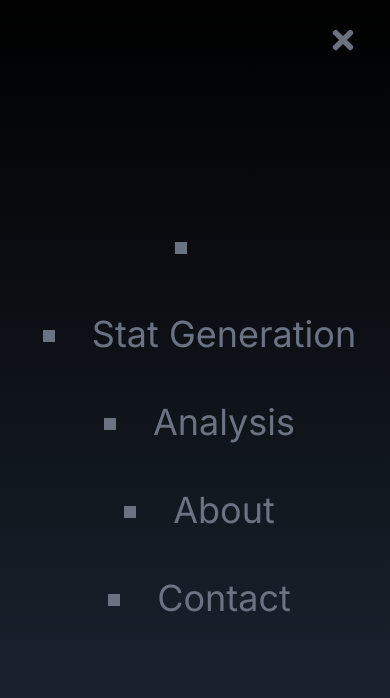
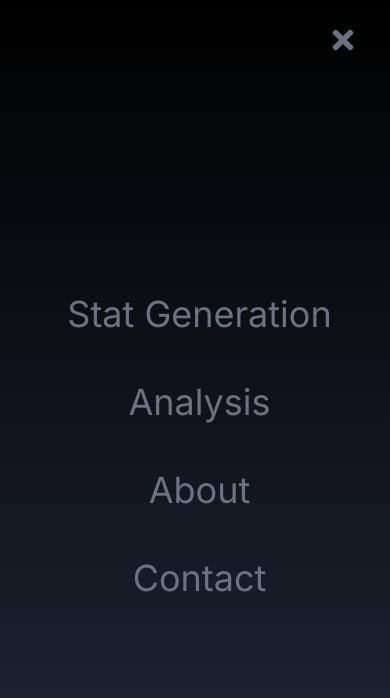
Before and after one commit to NicKarlovich/dnd, a Next.js app: page / in a window 390 px wide. Both pictures are taken after a click on the element 351 px from the left and 40 px from the top of the page. Shown: the top 698 px of the page. Built offline with nearby package versions, Linux system fonts and the light colour scheme.

Commit message:
fix sandwich nav bar having bullet points

```diff
--- a/components/navbar/navbar.js
+++ b/components/navbar/navbar.js
@@ -75,7 +75,7 @@ const Navbar = () => {
           {links.map(({ id, link, displayText }) => (
             <li
               key={id}
-              className="px-4 cursor-pointer capitalize py-6 text-4xl"
+              className="px-4 cursor-pointer capitalize py-6 text-4xl navBar"
             >
               <Link onClick={() => setNav(!nav)} href={link}>
                 {displayText}
```
